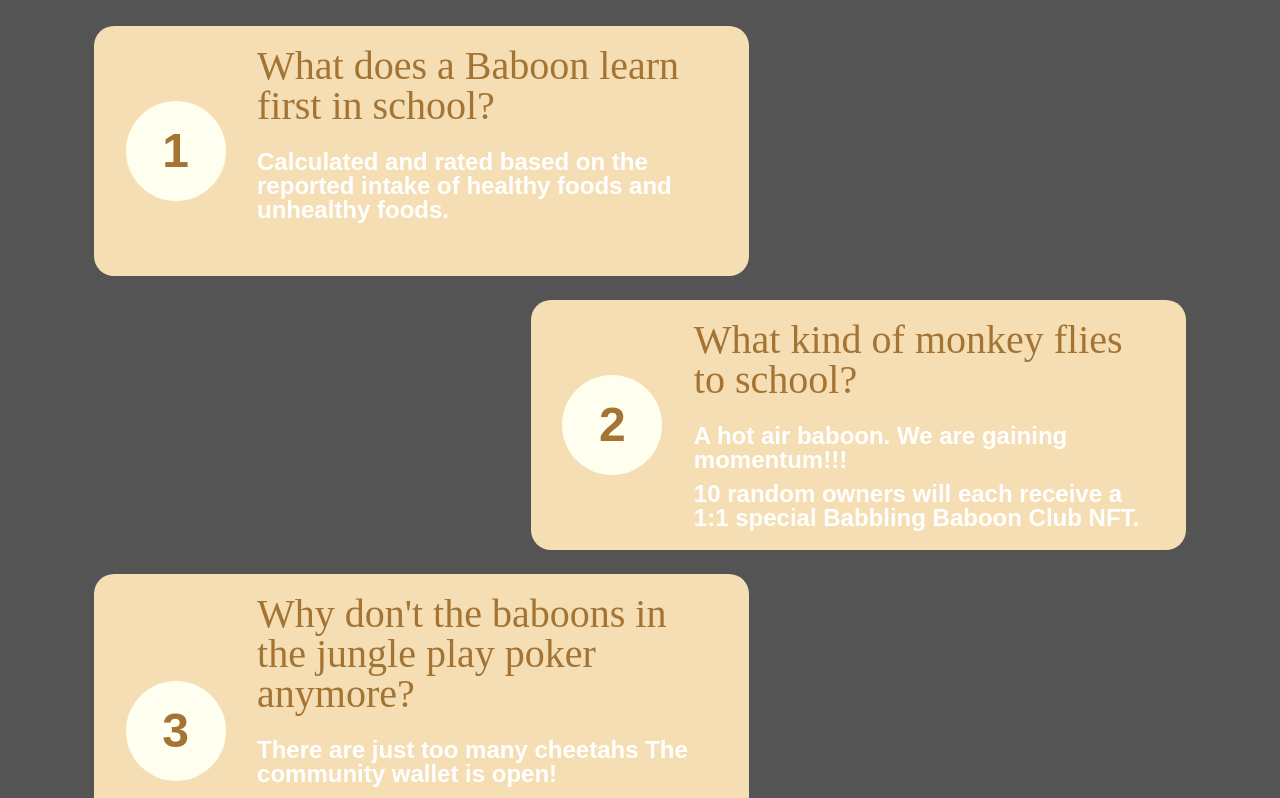
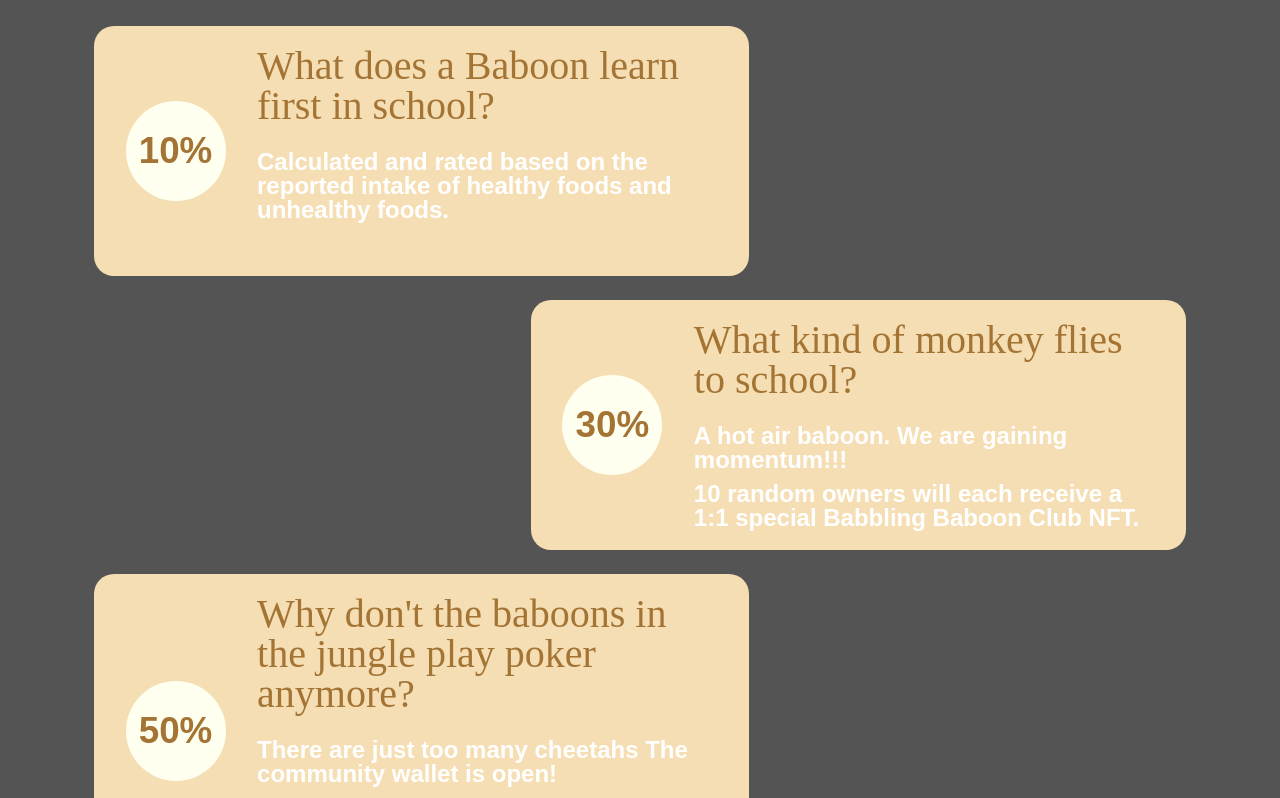
Before and after one commit to nhanlnt-96/baboon-landing-page, a React (Create React App) app: page / in a window 1280 px wide. Shown: the part 3322-4120 px from the top of the page. Built offline with nearby package versions, Linux system fonts and the light colour scheme; a web font is replaced by a local one.

Commit message:
[roadmap]: Complete updae roadmap element

```diff
--- a/src/components/roadmap/RoadmapComp.js
+++ b/src/components/roadmap/RoadmapComp.js
@@ -23,7 +23,7 @@ const RoadmapComp = () => {
                 <div className="item">
                   <div className="content-number d-flex justify-content-center align-items-center">
                     <div className="number-border d-flex justify-content-center align-items-center">
-                      <p className="number">{index + 1}</p>
+                      <p className="number">{mainContent.percent}</p>
                     </div>
                   </div>
                   <div className="content-desc">
--- a/src/components/roadmap/RoadmapComp.scss
+++ b/src/components/roadmap/RoadmapComp.scss
@@ -45,13 +45,13 @@
         .number {
           color: #a47435;
           font-weight: bold;
-          font-size: 3rem;
+          font-size: 2.3rem;
           font-family: Arial, sans-serif;
           @include mobile {
-            font-size: 1.5rem;
+            font-size: 1rem;
           }
           @include tablet {
-            font-size: 2.5rem;
+            font-size: 2rem;
           }
         }
 
--- a/src/configs/roadmapData.js
+++ b/src/configs/roadmapData.js
@@ -1,25 +1,31 @@
 export const roadmapData = [
   {
+    percent: "10%",
     question: "What does a Baboon learn first in school?",
     answer: ["Calculated and rated based on the reported intake of healthy foods and unhealthy foods."]
   },
   {
+    percent: "30%",
     question: "What kind of monkey flies to school?",
     answer: ["A hot air baboon. We are gaining momentum!!!", "10 random owners will each receive a 1:1 special Babbling Baboon Club NFT."]
   },
   {
+    percent: "50%",
     question: "Why don't the baboons in the jungle play poker anymore?",
     answer: ["There are just too many cheetahs The community wallet is open!", "The community wallet will be used for a variety of things for ensuring persistent survival."]
   },
   {
+    percent: "70%",
     question: "Wanna know why those baboons are always drinking in the park?",
     answer: ["It’s the only place with monkey bars!", "A Cool Cats NFT will be airdropped to a lucky Babbling Baboon owner with a estimated value of 8 Eth = $35,000 USD"]
   },
   {
+    percent: "90%",
     question: "Why do Baboons have big nostrils?",
     answer: ["They have big fingers.", "The Babbling Baboon Club merch store will open. We will be giving away 100 items to holders who will have their choice in which item they would like."]
   },
   {
+    percent: "100%",
     question: "What do you call an exploding monkey?",
     answer: ["a baBOOM!", "SOLD OUT!", "An exclusive Babbling Baboon play-to-earn game will be released with community prizes."]
   },
```
